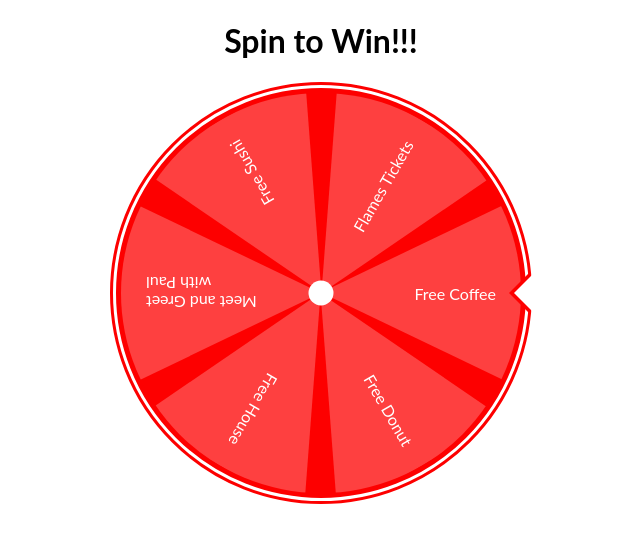
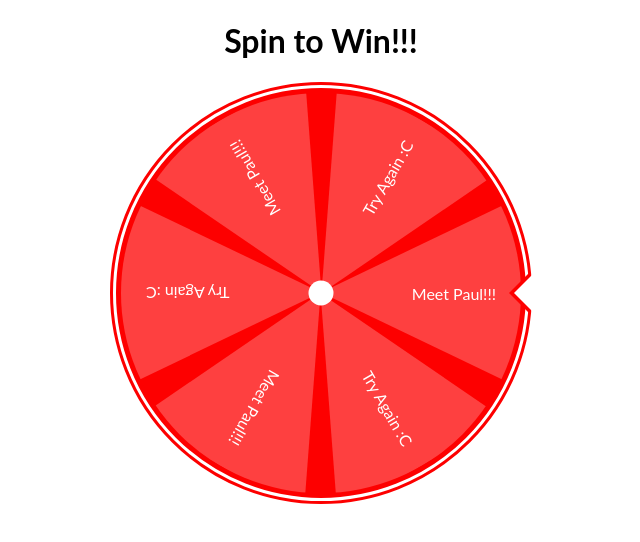
Before and after one commit to paulhuii/yychacks-2023, a React (Create React App) app: page /SW in a window 1280 px wide. Shown: the top 542 px of the page, without its empty margins (319-959 px from the left). Built offline with nearby package versions, Linux system fonts and the light colour scheme.

Commit message:
Added spinning wheel for prizes. 4 files. SW, wheel, and accompanying css files

```diff
--- a/src/App.js
+++ b/src/App.js
@@ -1,9 +1,9 @@
 import Home from './pages/Home'
 import Calendar from './pages/Calendar'
-import SW from './pages/SW'
 import Login from './pages/Login'
 import CreateAccount from './pages/CreateAccount'
 import {BrowserRouter, Routes, Route} from 'react-router-dom'
+import SW from "./pages/SW";
 const App = () => {
   return (
       <BrowserRouter>
--- a/src/pages/SW.js
+++ b/src/pages/SW.js
@@ -1,14 +1,13 @@
 import React from 'react';
 import ReactDOM from 'react-dom';
-
 import Wheel from './wheel';
 
 import './SpinningWheel.css';
 
-export class SW extends React.Component {
+export default class SW extends React.Component {
     constructor() {
         super();
-        this.places = ['Free Coffee', 'Free Donut', 'Free House', 'Meet and Greet with Paul', 'Free Sushi ', 'Flames Tickets'];
+        this.places = ['Meet Paul!!!', 'Try Again :C', 'Meet Paul!!!', 'Try Again :C', 'Meet Paul!!!', 'Try Again :C '];
     }
 
     render() {
@@ -22,6 +21,4 @@
 }
 
 const rootElement = document.getElementById('root');
-ReactDOM.render(<SW />, rootElement);
-
-export default SW;
+ReactDOM.render(<SW/>, rootElement);
```
